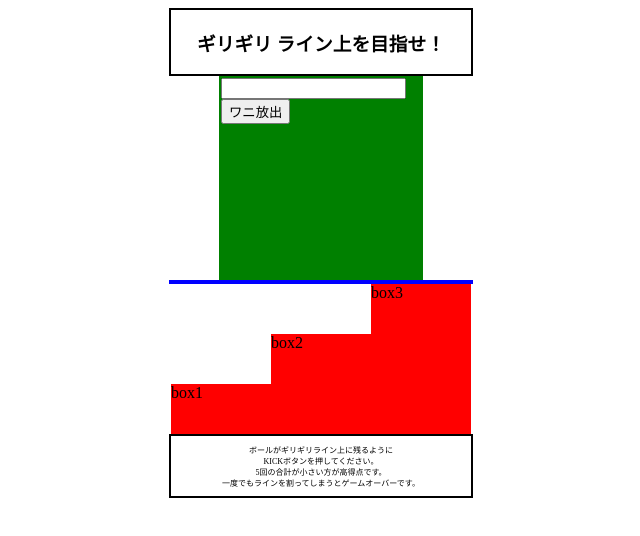
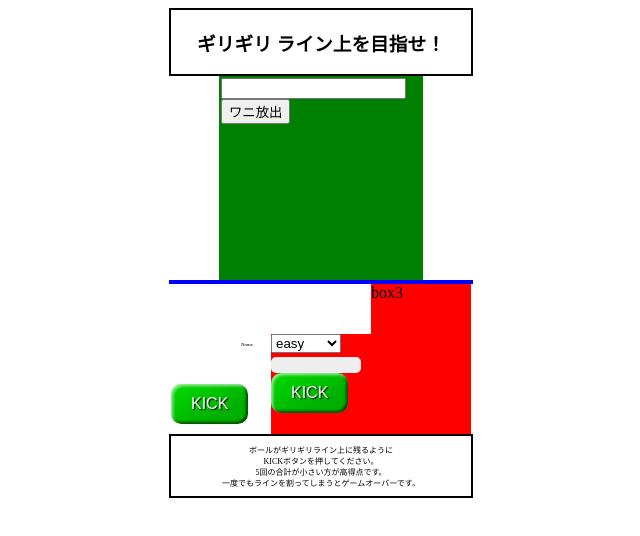
Before and after one commit to kazu-robo/1mm-game, a plain HTML site: page index.html in a window 1280 px wide. Shown: the whole page, without its empty margins (319-959 px from the left). Drawn offline with Linux system fonts and the light colour scheme.

Commit message:
tmp update

```diff
--- a/1mm-main.css
+++ b/1mm-main.css
@@ -65,7 +65,7 @@ span{
 }
 
 .content-box1{
-    background-color: red;
+    background-color: white;
     width: 100px;
     height: 50px;
     position: absolute;
@@ -106,3 +106,47 @@ span{
 /*     height: 200px; */
     margin: auto;
 }
+
+.kick-button {
+    border: 0;
+    line-height: 2.5;
+    padding: 0 20px;
+    font-size: 1rem;
+    text-align: center;
+    color: white;
+    text-shadow: 1px 1px 1px #000;
+    border-radius: 10px;
+    background-color: rgba(0, 220, 0, 1);
+    background-image: linear-gradient(to top left, rgba(0, 0, 0, 0.2), rgba(0, 0, 0, 0.2) 30%, rgba(0, 0, 0, 0));
+    box-shadow: inset 2px 2px 3px rgba(255, 255, 255, 0.6), inset -2px -2px 3px rgba(0, 0, 0, 0.6);
+    align-self: center;
+}
+.kick-button:hover {
+    background-color:rgba(0, 220, 0, 1);
+}
+
+.kick-button:active {
+    box-shadow: inset -2px -2px 3px rgba(255, 255, 255, 0.6), inset 2px 2px 3px rgba(0, 0, 0, 0.6);
+}
+
+.nice-textbox{
+    background-color: #EEEEEE;
+    width: 80px;
+    margin-top: 20px;
+    margin: auto;
+    padding: 5px;
+    border: none;
+    border-radius: 5px;
+    font-size: 5px;
+    color: black;
+    position: relative;
+}
+
+.nice-label{
+    position: absolute;
+    top: 8px;
+    left: -30px;
+    font-size: 5px;
+    color: black;
+    transition: all 0.25s ease;
+  }
--- a/index.html
+++ b/index.html
@@ -21,8 +21,25 @@
   <div class="box-blue-class"></div>
 
   <div class="flex relative div-center">
-    <div class="content-box1">box1</div>
-    <div class="content-box2">box2</div>
+    <div class="content-box1 relative">
+      <button class="kick-button" type="button">
+        KICK
+      </button>
+    </div>
+    <div class="content-box2">
+      <select name="difficulty">
+      <option value="1">easy</option>
+      <option value="2">medium</option>
+      <option value="3">difficult</option>
+      <option value="4">super</option>
+      </select>
+      <input type="text" id="input-name" class="nice-textbox">
+      <label class="nice-label" for="input-name">Name</label>
+      <button class="kick-button" type="button">
+        KICK
+      </button>
+
+    </div>
     <div class="content-box3">box3</div>
   </div>
 
```
